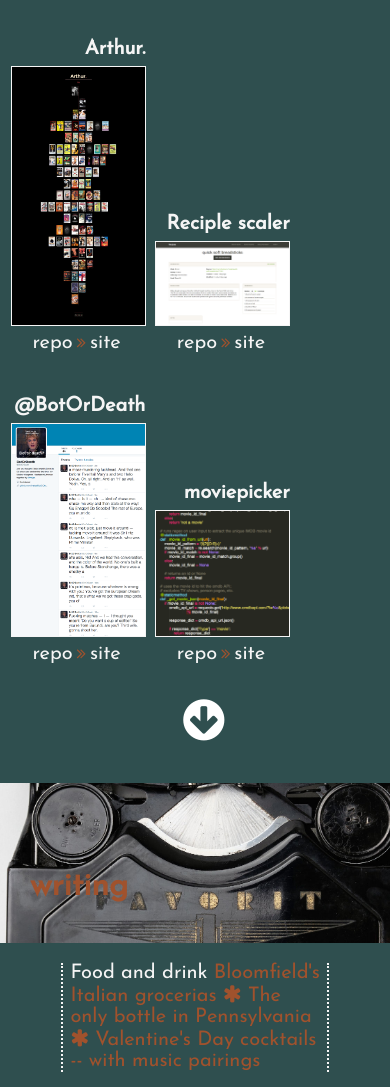
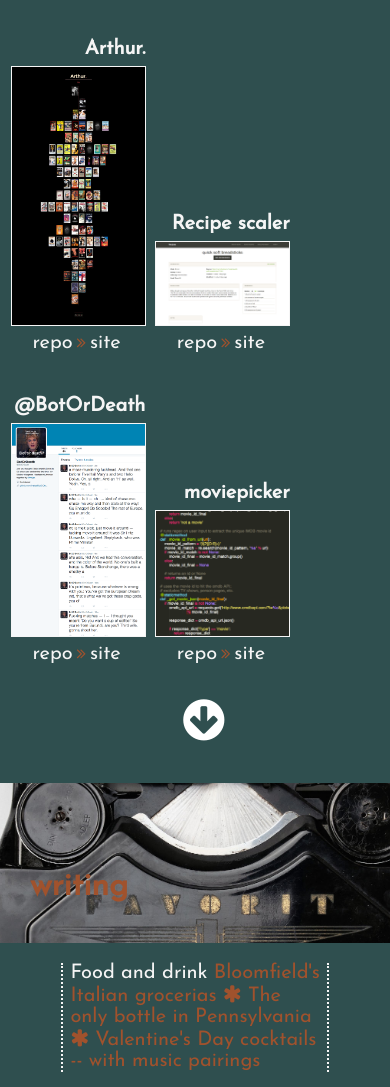
Before and after one commit to thejqs/portfolio, a Django app: page /portfolio/ in a window 390 px wide. Shown: the part 397-1484 px from the top of the page. Run offline with Django 3.2, Linux system fonts and the light colour scheme; some libraries are stand-ins or nearby versions; some web fonts are replaced.

Commit message:
fixing typos, cleaning up.

```diff
--- a/main/static/css/portfolio.css
+++ b/main/static/css/portfolio.css
@@ -290,6 +290,6 @@ h3 {
     }
 
     section.module.parallax2 {
-        background-size: 250%;
+        background-size: 275%;
     }
 }
--- a/main/templates/base.html
+++ b/main/templates/base.html
@@ -17,6 +17,7 @@
         <meta name="twitter:image" content="http://thejqs.com/static/img/thejqs.png">
         <meta property="og:url" content="http://thejqs.com/">
         <meta property="og:site_name" content="Jacob Quinn Sanders.">
+        <meta property="og:type" content="article">
         <meta property="article:author" content="https://www.facebook.com/thejqs">
         <meta property="og:title" content="Portfolio: Jacob Quinn Sanders.">
         <meta property="og:description" content="Jacob Quinn Sanders has always been in the business of helping tell stories. Now that means coding and web development. Python and Django along with some JavaScript and jQuery, HTML and CSS. They're simply different tools to a similar end. Before, that meant reporting and writing. Then editing and strategy, whether user research, workflows, conceiving functionality or strategy -- usually against a tight deadline. Coding has a lot in common with putting together complex articles and products where accuracy matters. Where readability matters. Where impact and user experience matter. With new skills it's time to focus on new projects. On to the next thing.">
--- a/main/templates/portfolio.html
+++ b/main/templates/portfolio.html
@@ -50,7 +50,7 @@
     </div>
 
     <div id="recipes" class="dev-work">
-    <h3>Reciple scaler</h3><a href="http://recipe.ryanmerrill.me/" target="_blank"><img class="portfolio-image" src="{% static 'img/recipe_details.png' %}" alt=""></a>
+    <h3>Recipe scaler</h3><a href="http://recipe.ryanmerrill.me/" target="_blank"><img class="portfolio-image" src="{% static 'img/recipe_details.png' %}" alt=""></a>
     <p class="pointer"><a href="http://github.com/thejqs/recipes" target="_blank">repo</a> <span class="fa fa-angle-double-right"></span> <a href="http://recipe.ryanmerrill.me/" target="_blank">site</a></p>
     </div>
 
```
